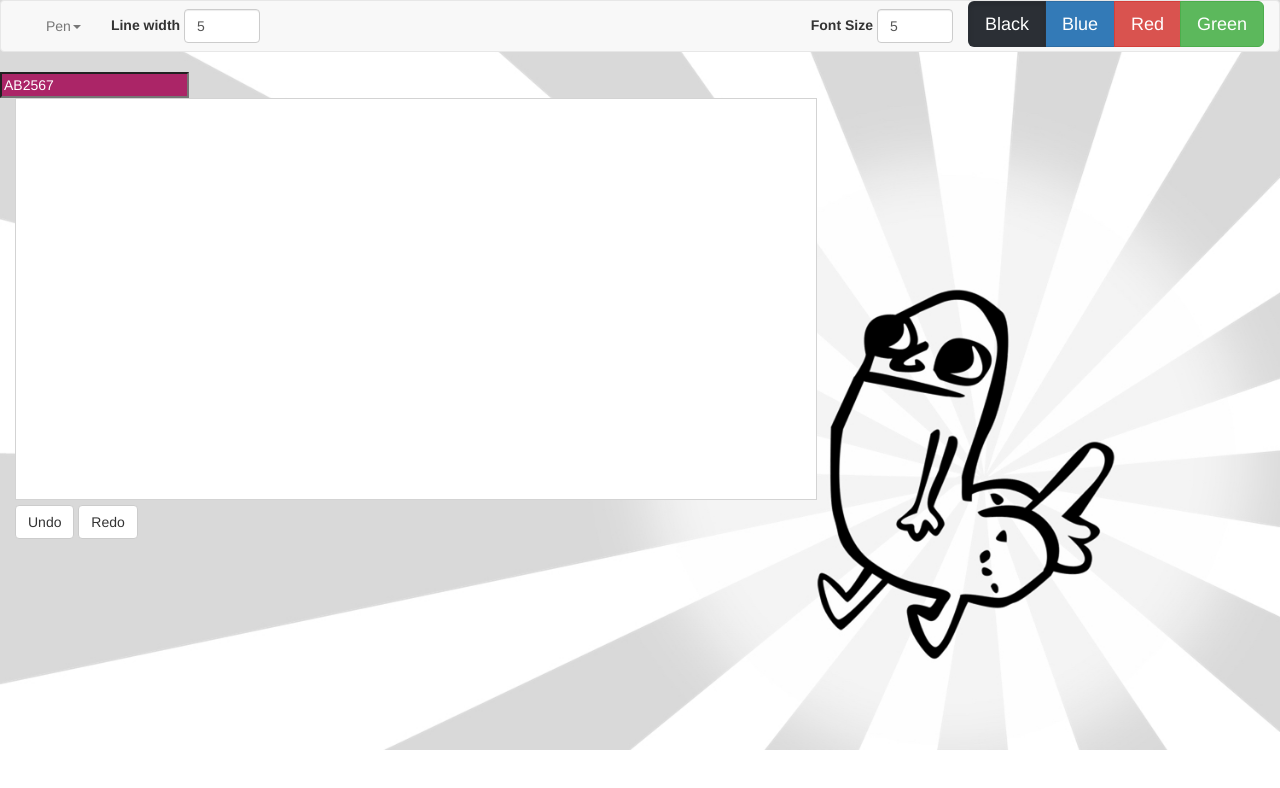
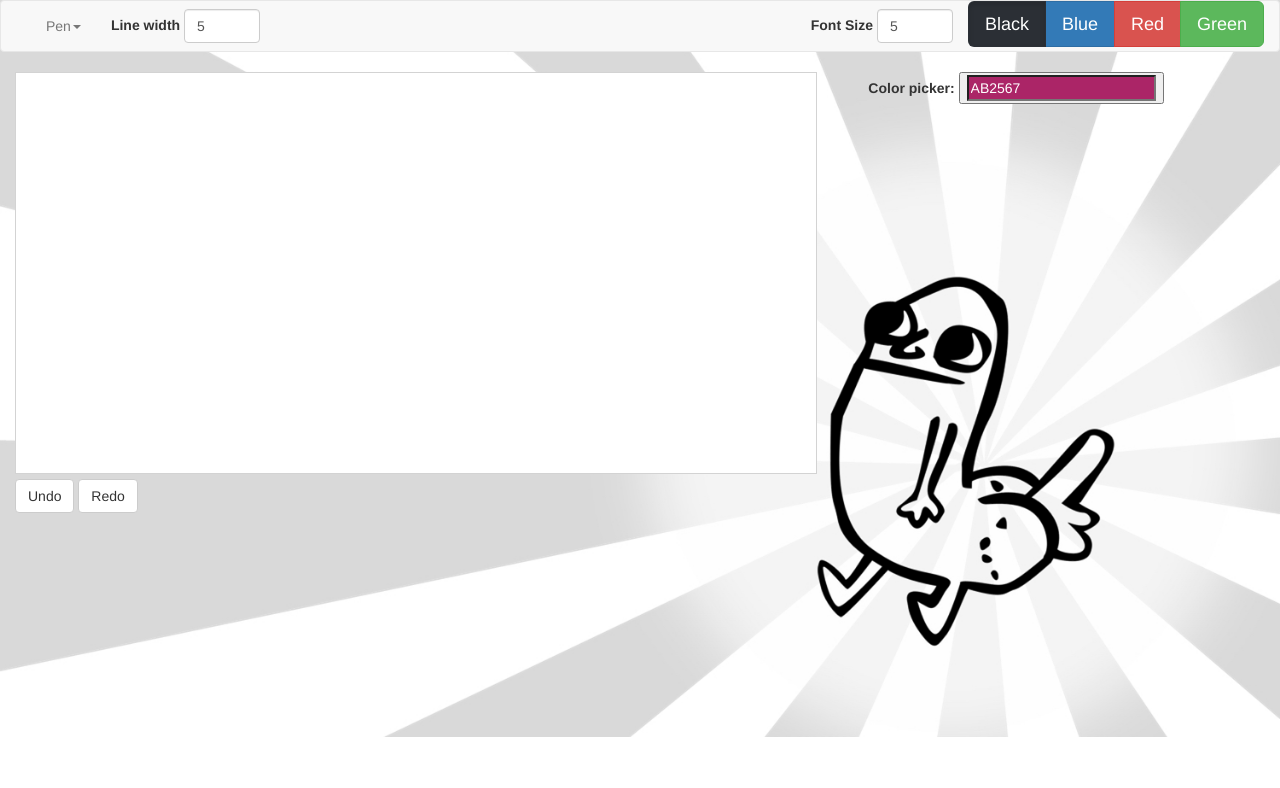
Before and after one commit to oliolafs94/VefforritunPaint, a website: page client/index.html in a window 1280 px wide. Drawn offline with nearby package versions, Linux system fonts and the light colour scheme.

Commit message:
moved positioning of the colorpicker

```diff
--- a/client/index.html
+++ b/client/index.html
@@ -67,16 +67,19 @@
       </div><!-- /.container-fluid -->
     </nav>
 
- <input class="jscolor" value="ab2567">
-
     <textarea id="textarea" rows="4" cols="50" hidden="true"></textarea>
 
     <div class="container-fluid">
       <div class="row">
-        <div class="col-lg-12 col-md-12">
+        <div class="col-lg-8 col-md-8">
           <canvas id="myCanvas" class="white" width="800" height="400">
             Your browser does not support the HTML5 canvas tag.
           </canvas>
+          </div>
+          <div class="col-lg-4 col-md-4">
+            <label for="jscolor" class="col-form-label">Color picker: </label>
+              <button type="button">
+                <input class="jscolor" value="ab2567">
         </div>
       </div>
       <div class="row">
```
Also changed, not shown: client/img/ColorPicker.jpg (added), client/js/app.js (line endings or trailing spaces).
